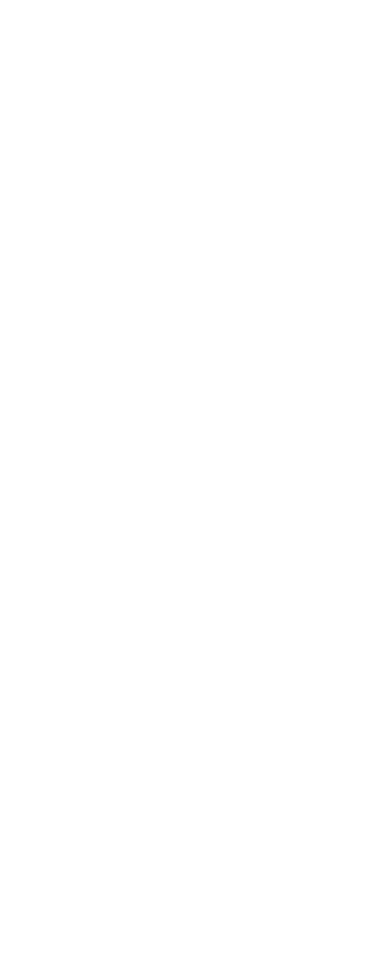
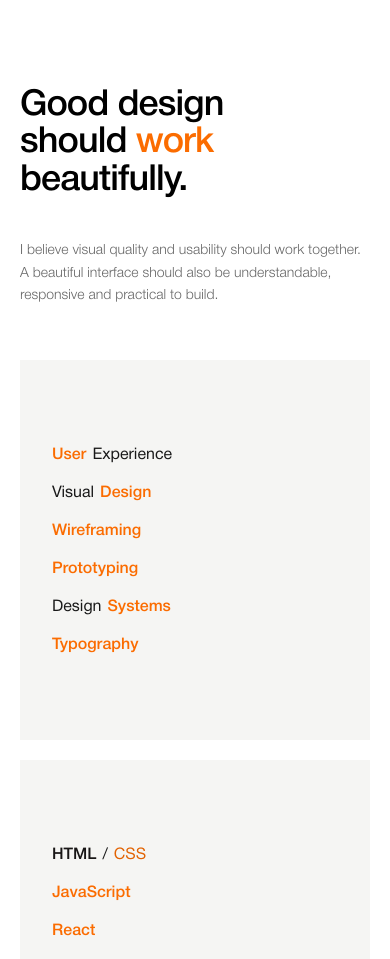
Before and after one commit to nikhilkumar202002/nikhil-my-portfolio, a Next.js app: page /about-me in a window 390 px wide. Shown: the part 1780-2739 px from the top of the page. Before the commit the page ends 2513 px from the top, so only its background shows below. Built offline with nearby package versions, Linux system fonts and the light colour scheme.

Commit message:
feat: add About Me page with DesignCode and YourStory components

```diff
--- a/app/about-me/page.tsx
+++ b/app/about-me/page.tsx
@@ -1,13 +1,19 @@
 import AboutBanner from "../component/sections/about-me/AboutBanner";
 import YourStory from "../component/sections/about-me/YourStory";
-
+import DesignCode from "../component/sections/about-me/DesignCode";
+import ExperinceTimeline from "../component/sections/home/ExperinceTimeline";
+import SkillsGrids from "../component/sections/home/SkillsGrids";
+import WorkCta from "../component/sections/my-works/WorkCta";
 
 const AboutMePage = () => {
   return (
     <>
       <AboutBanner />
       <YourStory />
-
+      <DesignCode />
+      <ExperinceTimeline />
+      <SkillsGrids />
+      <WorkCta />
     </>
   );
 };
--- /dev/null
+++ b/app/component/sections/about-me/DesignCode.tsx
@@ -0,0 +1,144 @@
+"use client";
+
+import React, { useEffect, useState } from "react";
+
+const designSkills = [
+  "User Experience",
+  "Visual Design",
+  "Wireframing",
+  "Prototyping",
+  "Design Systems",
+  "Typography",
+];
+
+const codeSkills = [
+  "HTML / CSS",
+  "JavaScript",
+  "React",
+  "Next.js",
+  "WordPress",
+  "PHP",
+];
+
+const DesignCode = () => {
+  const [designHighlights, setDesignHighlights] = useState<number[]>([]);
+  const [codeHighlights, setCodeHighlights] = useState<number[]>([]);
+
+  useEffect(() => {
+    const updateHighlights = () => {
+      // Simultaneously calculate random word indices for each line
+      setDesignHighlights(
+        designSkills.map((item) => {
+          const wordCount = item.split(" ").length;
+          return Math.floor(Math.random() * wordCount);
+        })
+      );
+
+      setCodeHighlights(
+        codeSkills.map((item) => {
+          const wordCount = item.split(" ").length;
+          return Math.floor(Math.random() * wordCount);
+        })
+      );
+    };
+
+    updateHighlights();
+    const interval = setInterval(updateHighlights, 2200);
+
+    return () => clearInterval(interval);
+  }, []);
+
+  return (
+    <section className="w-full bg-white py-20 sm:py-28 lg:py-[150px]">
+      <div className="site-container">
+        <div className="grid grid-cols-1 items-stretch gap-12 lg:grid-cols-12 lg:gap-14">
+          {/* Left Column: Heading & Paragraph */}
+          <div className="flex flex-col justify-between py-1 lg:col-span-5">
+            <div>
+              <h2 className="text-4xl sm:text-5xl lg:text-[48px] font-medium leading-[1.05] tracking-tight text-black">
+                Good design
+                <br />
+                should <span className="text-primary">work</span>
+                <br />
+                beautifully.
+              </h2>
+            </div>
+
+            <div className="pt-10 lg:pt-16">
+              <p className="max-w-[26rem] text-sm sm:text-base font-light leading-relaxed text-black/60">
+                I believe visual quality and usability should work together. A
+                beautiful interface should also be understandable, responsive
+                and practical to build.
+              </p>
+            </div>
+          </div>
+
+          {/* Right Column: 2 Card Boxes */}
+          <div className="grid grid-cols-1 gap-5 sm:grid-cols-2 sm:gap-6 lg:col-span-7">
+            {/* Box 1: Design Focus */}
+            <div className="flex flex-col justify-center bg-[#F5F5F3] p-8 sm:p-10 lg:p-12 min-h-[380px] sm:min-h-[420px]">
+              <ul className="flex flex-col gap-3.5 sm:gap-4 text-base sm:text-lg lg:text-[20px] font-normal">
+                {designSkills.map((item, lineIndex) => {
+                  const words = item.split(" ");
+                  const activeWordIndex = designHighlights[lineIndex];
+
+                  return (
+                    <li key={lineIndex} className="flex gap-1.5 flex-wrap">
+                      {words.map((word, wordIndex) => {
+                        const isHighlighted = activeWordIndex === wordIndex;
+                        return (
+                          <span
+                            key={wordIndex}
+                            className={`transition-colors duration-500 ${
+                              isHighlighted
+                                ? "text-primary font-medium"
+                                : "text-black/90"
+                            }`}
+                          >
+                            {word}
+                          </span>
+                        );
+                      })}
+                    </li>
+                  );
+                })}
+              </ul>
+            </div>
+
+            {/* Box 2: Code & Stack */}
+            <div className="flex flex-col justify-center bg-[#F5F5F3] p-8 sm:p-10 lg:p-12 min-h-[380px] sm:min-h-[420px]">
+              <ul className="flex flex-col gap-3.5 sm:gap-4 text-base sm:text-lg lg:text-[20px] font-normal">
+                {codeSkills.map((item, lineIndex) => {
+                  const words = item.split(" ");
+                  const activeWordIndex = codeHighlights[lineIndex];
+
+                  return (
+                    <li key={lineIndex} className="flex gap-1.5 flex-wrap">
+                      {words.map((word, wordIndex) => {
+                        const isHighlighted = activeWordIndex === wordIndex;
+                        return (
+                          <span
+                            key={wordIndex}
+                            className={`transition-colors duration-500 ${
+                              isHighlighted
+                                ? "text-primary font-medium"
+                                : "text-black/90"
+                            }`}
+                          >
+                            {word}
+                          </span>
+                        );
+                      })}
+                    </li>
+                  );
+                })}
+              </ul>
+            </div>
+          </div>
+        </div>
+      </div>
+    </section>
+  );
+};
+
+export default DesignCode;
--- a/app/component/sections/about-me/YourStory.tsx
+++ b/app/component/sections/about-me/YourStory.tsx
@@ -70,16 +70,16 @@
   return (
     <section className="w-full bg-white py-20 sm:py-28 lg:py-[150px]">
       <div className="site-container">
-        <div className="max-w-[56rem]">
+        <div className="w-full">
           {/* Main Section Heading */}
-          <h2 className="text-3xl sm:text-5xl lg:text-[52px] font-bold leading-[1.08] tracking-tight text-black mb-8 sm:mb-12">
+          <h2 className="text-3xl sm:text-4xl lg:text-[48px] font-medium leading-[1.08] tracking-tight text-black mb-4 sm:mb-6">
             Where <span className="text-primary">design meets</span> development.
           </h2>
 
           {/* Interactive Scroll-Filling Story Paragraph */}
           <div
             ref={targetRef}
-            className="text-xl sm:text-3xl lg:text-[34px] font-normal leading-[1.3] tracking-tight text-[#a3a3a3]"
+            className="text-2xl sm:text-3xl lg:text-[38px] font-normal leading-[1.25] tracking-tight text-[#a3a3a3]"
           >
             {wordsWithIndex.map((item, idx) => (
               <Word
```
